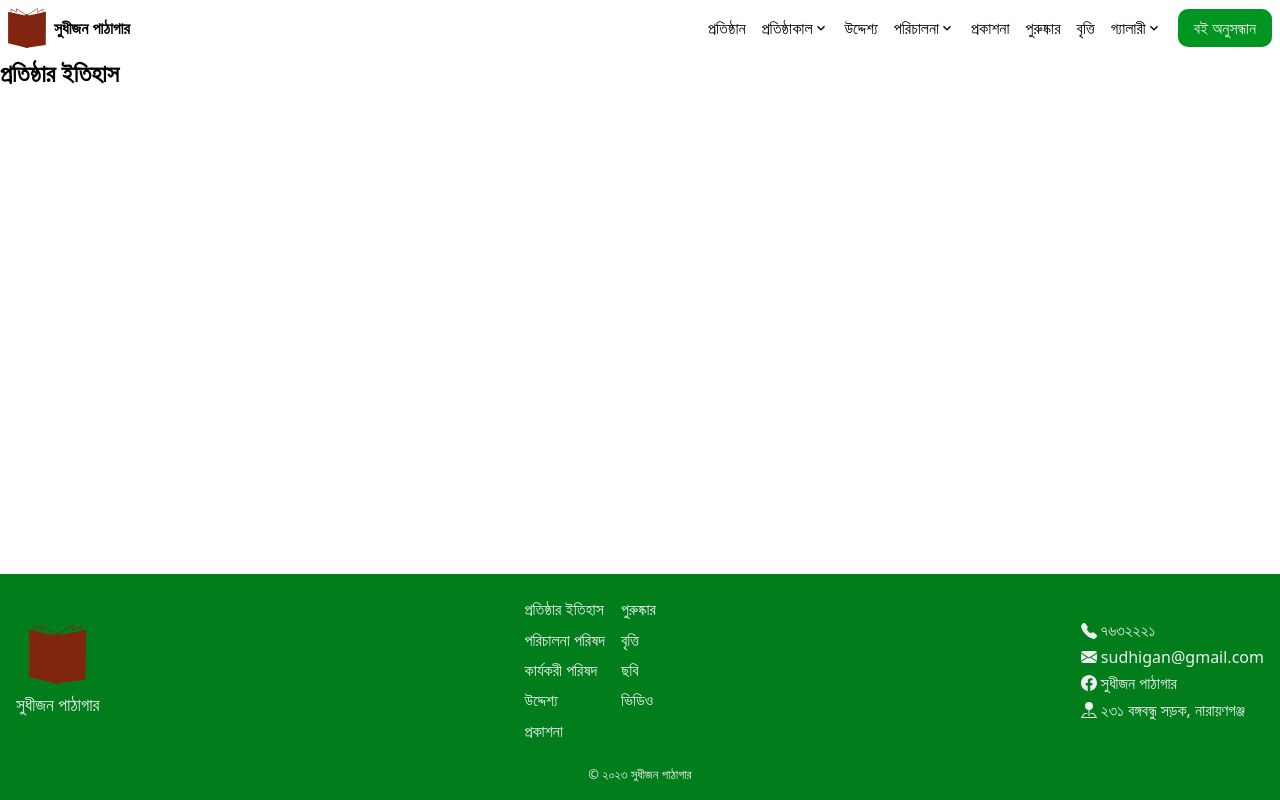
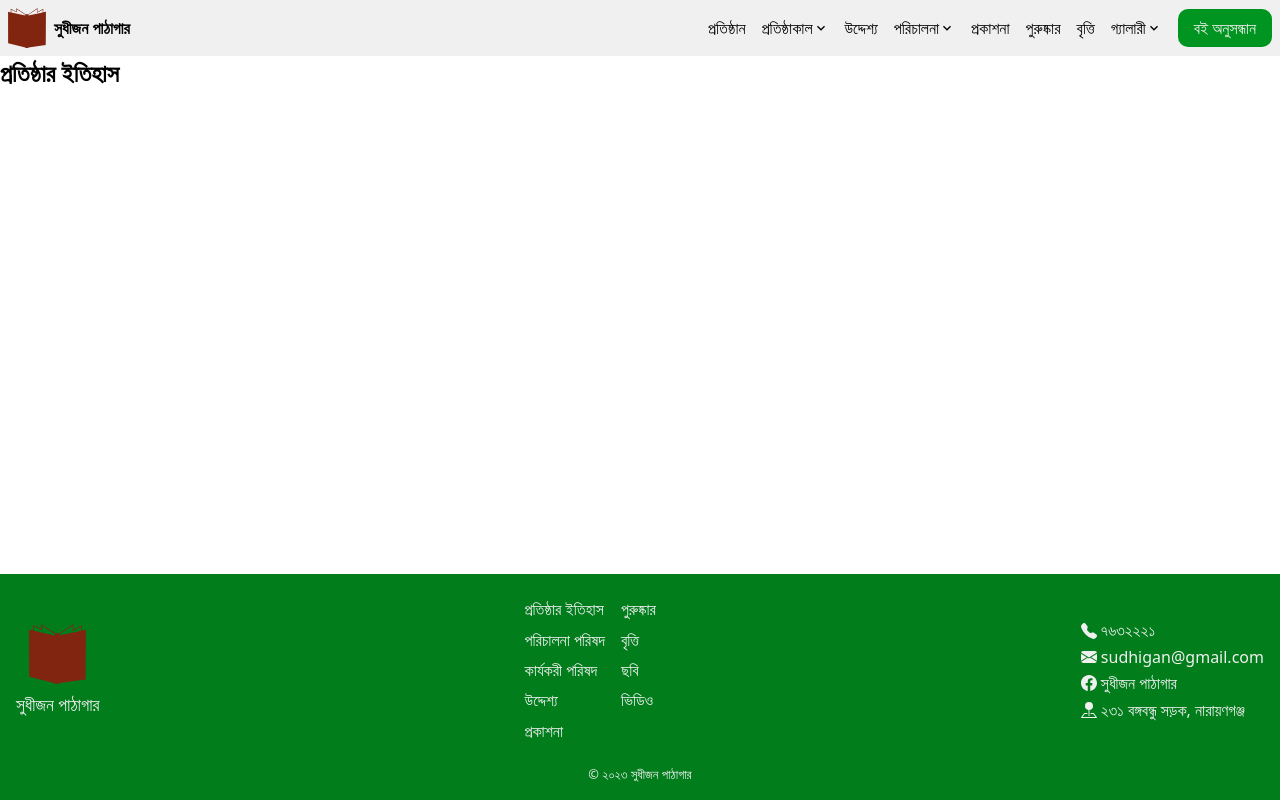
Before and after one commit to Anik7303/pathagar, a React (Vite) app in the folder client/: page /history in a window 1280 px wide. Built offline with nearby package versions, Linux system fonts and the light colour scheme.

Commit message:
add some fixes

```diff
--- a/client/src/components/Dropdown.tsx
+++ b/client/src/components/Dropdown.tsx
@@ -17,7 +17,7 @@ const Text = styled.span`
 const Content = styled.ul`
   list-style: none;
   position: absolute;
-  border: 2px solid #eee;
+  background-color: ${(props) => props.theme.color.white};
   box-shadow: 0 0 8px #ccc;
   left: 50%;
   transform: translateX(-50%);
--- a/client/src/components/Header.tsx
+++ b/client/src/components/Header.tsx
@@ -8,6 +8,8 @@ import PrimaryNavLink from "./PrimaryNavLink";
 
 const Container = styled.header`
   padding: 8px;
+  z-index: 1;
+  background-color: ${(props) => props.theme.color.white};
 `;
 
 const Nav = styled.nav`
```
